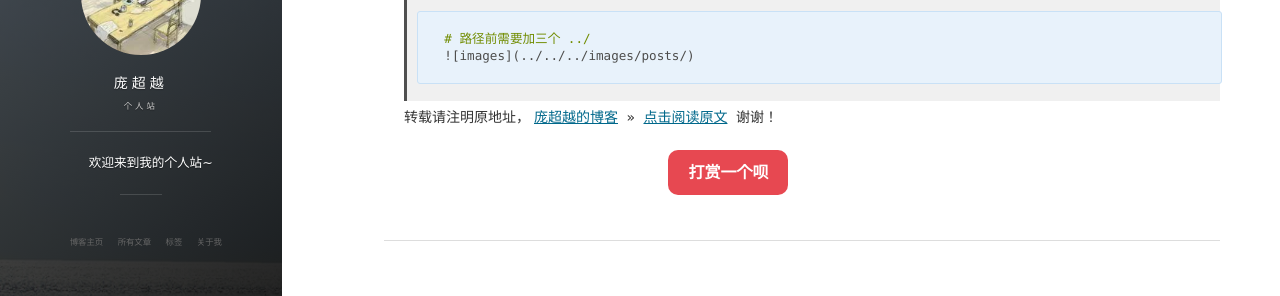
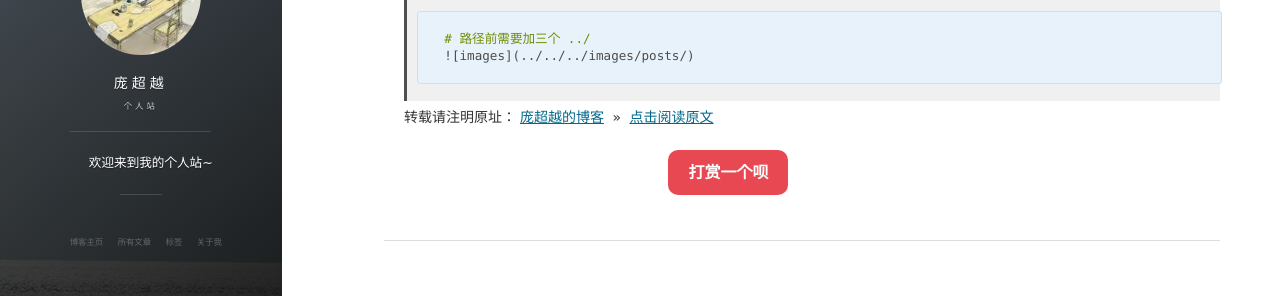
Before and after one commit to Alessandro-Pang/Alessandro-Pang.github.io, a Jekyll site: the page built from _posts/2020-01-07-GitPage搭建个人博客.md, in a window 1280 px wide and 900 px high, scrolled down 7788 px. Shown: the part 353-649 px from the top of the window. Built offline with Jekyll 4.4.1, drawn with Linux system fonts in a browser that asks for light colours; nearby versions of some CDN libraries; comment, search, counter and statistics services are not loaded.

Commit message:
修改格式

````diff
--- a/_posts/2020-01-07-GitPage搭建个人博客.md
+++ b/_posts/2020-01-07-GitPage搭建个人博客.md
@@ -303,4 +303,4 @@ tag: 博客
 > ![images](../../../images/posts/)
 > ```
 
-转载请注明原地址，[庞超越的博客](http://www.alexpang.cn) » [点击阅读原文](https://www.alexpang.cn/2020/01/GitPage%E6%90%AD%E5%BB%BA%E4%B8%AA%E4%BA%BA%E5%8D%9A%E5%AE%A2/) 谢谢！
+转载请注明原址：[庞超越的博客](http://www.alexpang.cn) » [点击阅读原文](https://www.alexpang.cn/2020/01/GitPage%E6%90%AD%E5%BB%BA%E4%B8%AA%E4%BA%BA%E5%8D%9A%E5%AE%A2/)
````
